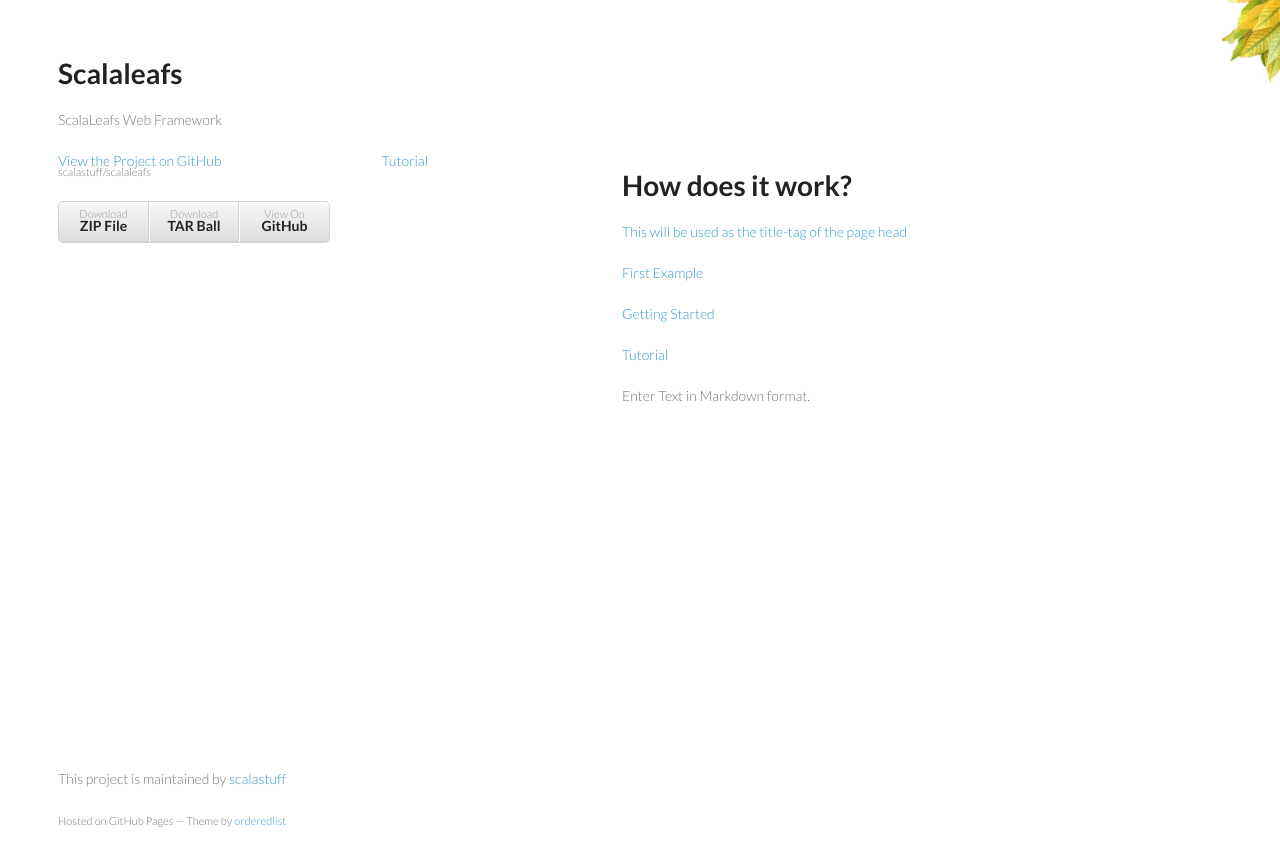
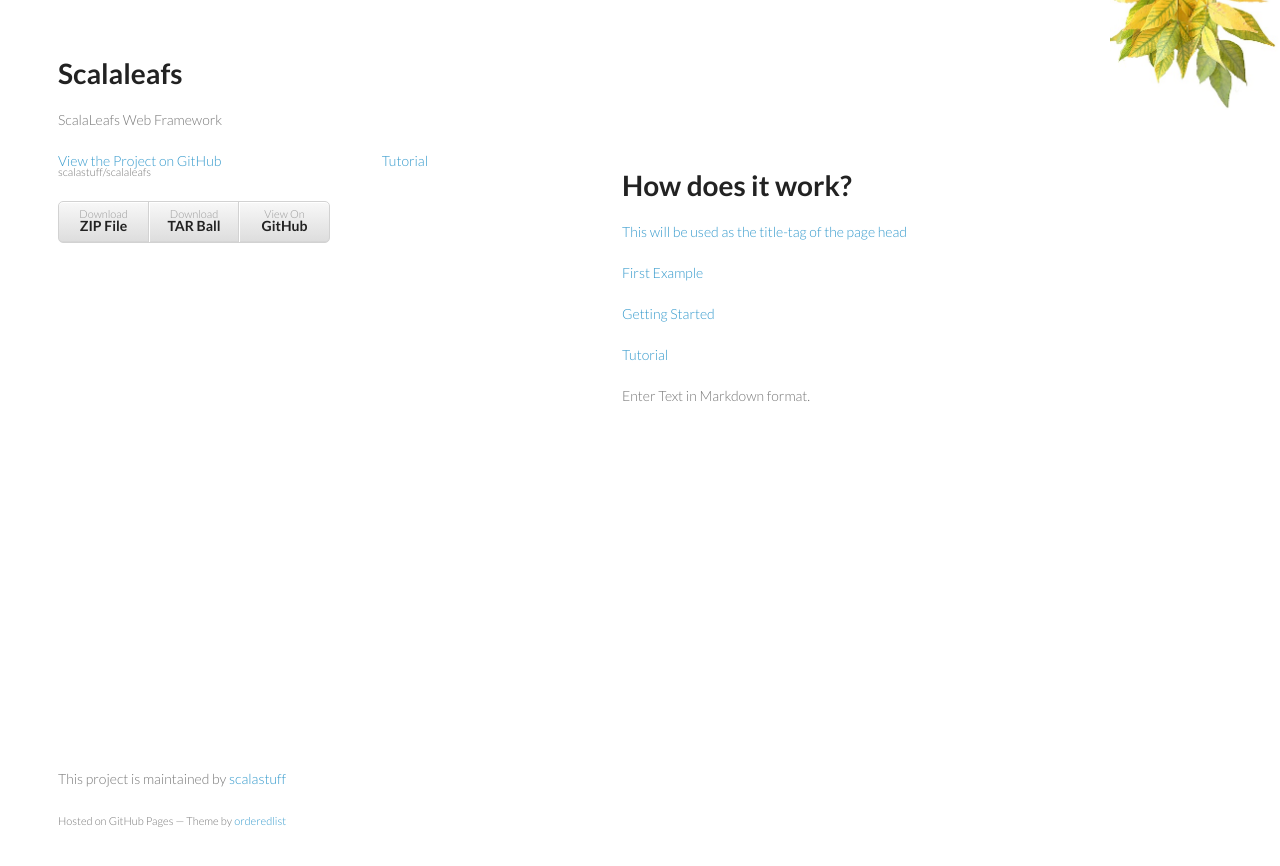
Before and after one commit to scalastuff/scalaleafs, a Jekyll site: the page built from index.md, in a window 1280 px wide. Shown: the top 866 px of the page. Built offline with Jekyll 4.4.1, drawn with Linux system fonts in a browser that asks for light colours.

Commit message:
Updated _layouts/default.html

```diff
--- a/_layouts/default.html
+++ b/_layouts/default.html
@@ -15,7 +15,7 @@
   <body>
     <div>
       <div style="float:right">
-        <img style="position:absolute;top:-20px;z-index:-10" width="170px" height="130px" src="/img/leafs-autumn.jpg"/>
+        <img style="position:absolute;top:-20px;right:0;z-index:-10" width="170px" height="130px" src="/img/leafs-autumn.jpg"/>
       </div>
       <div>
         <h1>Scalaleafs</h1>
```
